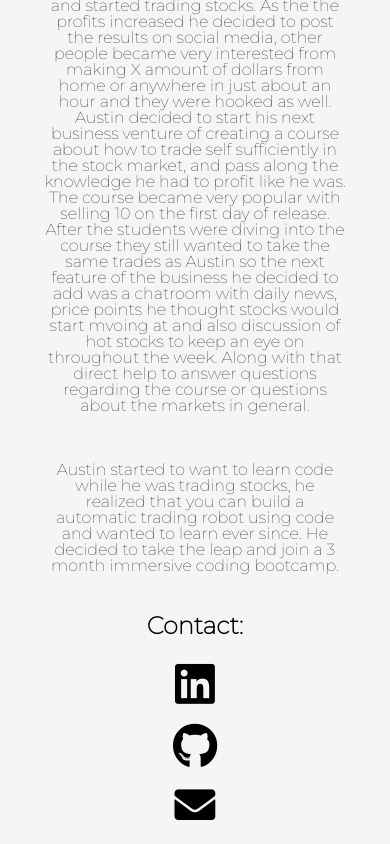
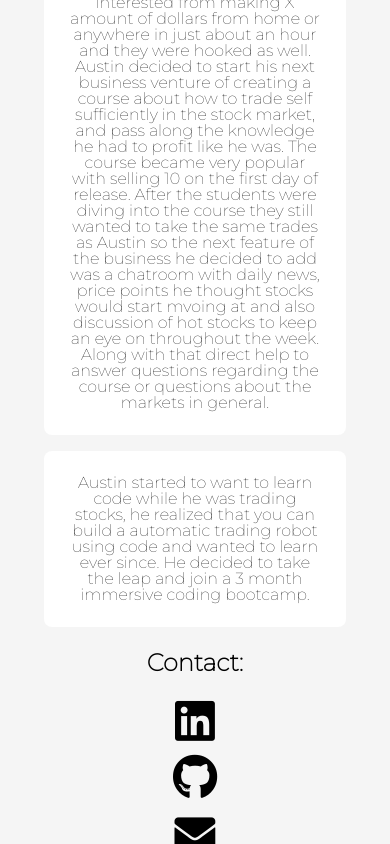
Before and after one commit to Austinentpierce/PortfolioWebsite, a React (Vite) app: page /AboutMe in a window 390 px wide. Shown: the part 1156-2000 px from the top of the page. Built offline with nearby package versions, Linux system fonts and the light colour scheme; a web font is replaced by a local one.

Commit message:
changes to layout, added more visual appealing edits

```diff
--- a/src/Homepage.tsx
+++ b/src/Homepage.tsx
@@ -11,8 +11,76 @@ export function Homepage() {
     <main>
       <h1 className="PortfolioHeader">Portfolio</h1>
       <div className="HomepageImages">
+        <div className="Project5">
+          <section className="ProjectHeader">
+            Plants, Records and Crystals
+          </section>
+          <a href="https://plantsrecordsandcrystals.herokuapp.com/ ">
+            <img src={Project5} width="200" height="200"></img>
+          </a>
+          <p>
+            The Plants, Records and Crystals project was my final project in my
+            coding bootcamp journey. It is a full stack application, Creating,
+            Reading, Updating and Deleting data from the database and displaying
+            on the selected pages. This app was specifically created for my
+            fiancé and to be used by her personally. She heavily collects the 3
+            items and has so many of them they started getting out of control so
+            I decided to surprise her with a place to store all of them. It is
+            strictly a mobile app so the laptop did not have to be carried
+            everywhere. If you are viewing it for best user experience, please
+            view on mobile view on the computer or on a mobile phone.{' '}
+          </p>
+          <p>
+            This project was made with Typescript, React, C#, .NET, PostgreSQL,
+            HTML and CSS
+          </p>
+        </div>
+
+        <div className="Project2">
+          <section className="ProjectHeader">ReactoCats</section>
+          <a href="https://reactocats.netlify.app">
+            <img src={Project2} width="200" height="200"></img>
+          </a>
+
+          <p>
+            A clone website of Githubs mascot site was made as a way to
+            demonstrate what I learned about developing websites from scratch
+            and implementing the technologies I learned within a short period of
+            time.
+          </p>
+          <p>This project was made with Typescript, React, HTML and CSS</p>
+        </div>
+        <div className="Project3">
+          <section className="ProjectHeader">Rock Paper Scissors</section>
+          <a href="https://roshambo22.netlify.app">
+            <img src={Project3} width="200" height="200"></img>
+          </a>
+          <p>
+            Roshambo is a project that builds the classic game of Rock, Paper,
+            Scissors while integrating practice with UI wireframes to have a
+            general idea of what I wanted the project to look like, along with
+            working with the DOM. As well as conditional logic to determine a
+            winner based on each players choice.
+          </p>
+          <p>This project was made with Javascript, React, HTML and CSS</p>
+        </div>
+        <div className="Project4">
+          <section className="ProjectHeader">Snowman Game</section>
+          <a href="https://snowmangame.netlify.app">
+            <img src={Project4} width="200" height="200"></img>
+          </a>
+          <p>
+            Snowman was a really fun app to make, creating this got me during
+            the coding bootcamp to have more familiarity with importing images,
+            using state, manipulating the code to have the players score to
+            change the images right before your eyes. Many of my friends kids
+            love playing the Snowman Game so it makes the creation more
+            enjoyable knowing it is being used constantly.
+          </p>
+          <p>This project was made with Typescript, React, HTML and CSS</p>
+        </div>
         <div className="Project1">
-          <section>The Color Picker</section>
+          <section className="Project5Header">The Color Picker</section>
           <a href="https://thechangingcolorpicker.netlify.app">
             <img
               src={Project1}
@@ -30,53 +98,32 @@ export function Homepage() {
             user interface, and props were used to render the inline styles for
             dynamically updating the DOM elements.
           </p>
-          <p>This project was made with Typescript, React, HTML and SCSS</p>
-        </div>
-        <div className="Project2">
-          <section>ReactoCats</section>
-          <a href="https://reactocats.netlify.app">
-            <img src={Project2} width="200" height="200"></img>
-          </a>
-
-          <p>
-            A clone website of Githubs mascot site was made as a way to
-            demonstrate what I learned about developing websites from scratch
-            and implementing the technologies I learned within a short period of
-            time.
-          </p>
-          <p>This project was made with Typescript, React, HTML and SCSS</p>
-        </div>
-        <div className="Project3">
-          <section>Rock Paper Scissors</section>
-          <a href="https://roshambo22.netlify.app">
-            <img src={Project3} width="200" height="200"></img>
-          </a>
-          <p>This project was made with Javascript, React, HTML and SCSS</p>
-        </div>
-        <div className="Project4">
-          <section>Snowman Game</section>
-          <a href="https://snowmangame.netlify.app">
-            <img src={Project4} width="200" height="200"></img>
-          </a>
-          <p>This project was made with Typescript, React, HTML and SCSS</p>
-        </div>
-        <div className="Project5">
-          <section>Plants, Records and Crystals</section>
-          <a href="https://plantsrecordsandcrystals.herokuapp.com/ ">
-            <img src={Project5} width="200" height="200"></img>
-          </a>
+          <p>This project was made with Typescript, React, HTML and CSS</p>
         </div>
         <div className="Project6">
-          <section>Crypto Tracker</section>
+          <section className="ProjectHeader">Crypto Tracker</section>
           <a href="https://avg-crypto-currency-tracker.netlify.app">
             <img src={Project6} width="200" height="200"></img>
           </a>
+          <p>
+            Crypto Tracker was made to track certain crypto prices and to be
+            updated every 10 seconds. It shares important characteristics of
+            each crypto coin needed to understand more information of the coin
+            just besides the price.
+          </p>
+          <p>This project was made with Typescript, React, HTML and CSS</p>
         </div>
         <div className="Project7">
-          <section>ScoreBoard</section>
+          <section className="ProjectHeader">ScoreBoard</section>
           <a href="https://scoreboard444.netlify.app">
             <img src={Project7} width="200" height="200"></img>
           </a>
+          <p>
+            Scoreboard was one of the first projects I made with typescript it
+            is simple but it was to show the progress of knowledge learned just
+            less than a weeks time from 0 knowledge to the project you see now.
+          </p>
+          <p>This project was made with Typescript, HTML and CSS</p>
         </div>
       </div>
     </main>
--- a/src/Pages/AboutMe.tsx
+++ b/src/Pages/AboutMe.tsx
@@ -1,5 +1,4 @@
 import React from 'react'
-import Headshot from './images/AustinPierce1copy.jpg'
 
 export function AboutMe() {
   return (
@@ -19,9 +18,7 @@ export function AboutMe() {
         <i className="language fab fa-php"></i>
       </h1>
       <h2>About</h2>
-      <div>
-        <img src={Headshot} width="200" height="200"></img>
-      </div>
+
       <p>
         The first time Austin had his entrepreneurial mindset was at 16 years
         old, he was going to the gym very frequently at that time and got
--- a/src/index.scss
+++ b/src/index.scss
@@ -60,22 +60,20 @@ section .HomepageImages {
   padding: 0.35rem;
   border-radius: 0.35rem;
 }
-.LinkedIn {
-  text-align: center;
-  list-style: none;
-  margin: 1rem;
-}
-.Github {
-  text-align: center;
-  list-style: none;
-  margin: 1rem;
-}
+.LinkedIn,
+.Github,
 .EmailLogo {
   text-align: center;
   list-style: none;
-  margin: 1rem;
+  margin: 1rem 15rem 1rem 15rem;
 }
-.envelope {
+.LinkedIn:hover,
+.Github:hover,
+.EmailLogo:hover {
+  text-shadow: #001fff 4px 4px 15px;
+}
+
+.EmailLogo .envelope {
   margin: 0 0 2rem 0;
 }
 ul {
@@ -109,6 +107,13 @@ footer {
 .PortfolioHeader {
   font-family: 'Montserrat', sans-serif;
 }
+.ProjectHeader {
+  background-color: white;
+  margin: 1rem 7.5rem 1rem 7.5rem;
+  padding: 0.5rem;
+  border-radius: 0.5rem;
+}
+
 div .Project1,
 div .Project2,
 div .Project3,
@@ -117,7 +122,13 @@ div .Project5,
 div .Project6,
 div .Project7 {
   border-top: black solid 0.1rem;
+
+  margin: 1rem auto 1rem auto;
+
+  width: auto;
+  padding: 1rem;
 }
+
 .Project1 img,
 .Project2 img,
 .Project3 img,
@@ -138,7 +149,7 @@ div .Project7 {
 .Project5 img:hover,
 .Project6 img:hover,
 .Project7 img:hover {
-  box-shadow: rgb(0, 0, 167) 12px 12px 24px;
+  box-shadow: #001fff 12px 12px 24px;
 }
 section {
   text-align: center;
@@ -161,7 +172,10 @@ section {
 p {
   text-align: center;
   font-family: 'Montserrat', sans-serif;
-  padding: 1rem;
+  margin: 1rem 8rem 1rem 8rem;
+  background-color: white;
+  border-radius: 0.5rem;
+  padding: 1.5rem;
 }
 .Logo img {
   padding: 0;
@@ -180,7 +194,7 @@ p {
   }
   div .Github {
     font-size: 0.95rem;
-
+    text-align: center;
     margin-top: 0.65rem;
   }
   div .LinkedIn {
@@ -191,6 +205,9 @@ p {
     font-size: 1.25rem;
     margin: 0.12rem;
   }
+  p {
+    margin: 1rem;
+  }
 }
 @media all and (max-width: 428px) {
   div .About {
@@ -199,22 +216,24 @@ p {
     margin-top: 1.2rem;
   }
   div .EmailLogo {
-    right: 17%;
     font-size: 0.85rem;
-    margin-top: 0.75rem;
+    margin: 0.65rem 0 0 0;
   }
   div .Github {
     font-size: 0.95rem;
-    right: 9.85%;
-    margin-top: 0.65rem;
+
+    margin: 0.65rem 0 0 0;
   }
   div .LinkedIn {
     font-size: 0.95rem;
-    margin-top: 0.65rem;
+    margin: 0.65rem 0 0 0;
   }
   .language {
     margin: 0.29rem;
     font-size: 1.25rem;
+  }
+  p {
+    margin: 1rem;
   }
 }
 @media all and (max-width: 414px) {
@@ -224,13 +243,12 @@ p {
     margin-top: 1.2rem;
   }
   div .EmailLogo {
-    right: 17%;
     font-size: 0.85rem;
     margin-top: 0.75rem;
   }
   div .Github {
     font-size: 0.95rem;
-    right: 9.85%;
+
     margin-top: 0.65rem;
   }
   div .LinkedIn {
@@ -241,21 +259,23 @@ p {
     margin: 0.25rem;
     font-size: 1.25rem;
   }
+  p {
+    margin: 1rem;
+  }
 }
 @media all and (max-width: 390px) {
   div .About {
     font-size: 0.75rem;
-    right: 25%;
+
     margin-top: 1.2rem;
   }
   div .EmailLogo {
-    right: 17%;
     font-size: 0.85rem;
     margin-top: 0.75rem;
   }
   div .Github {
     font-size: 0.95rem;
-    right: 9.85%;
+
     margin-top: 0.65rem;
   }
   div .LinkedIn {
@@ -266,4 +286,7 @@ p {
     margin: 0.2rem;
     font-size: 1.25rem;
   }
+  p {
+    margin: 1rem;
+  }
 }
```
